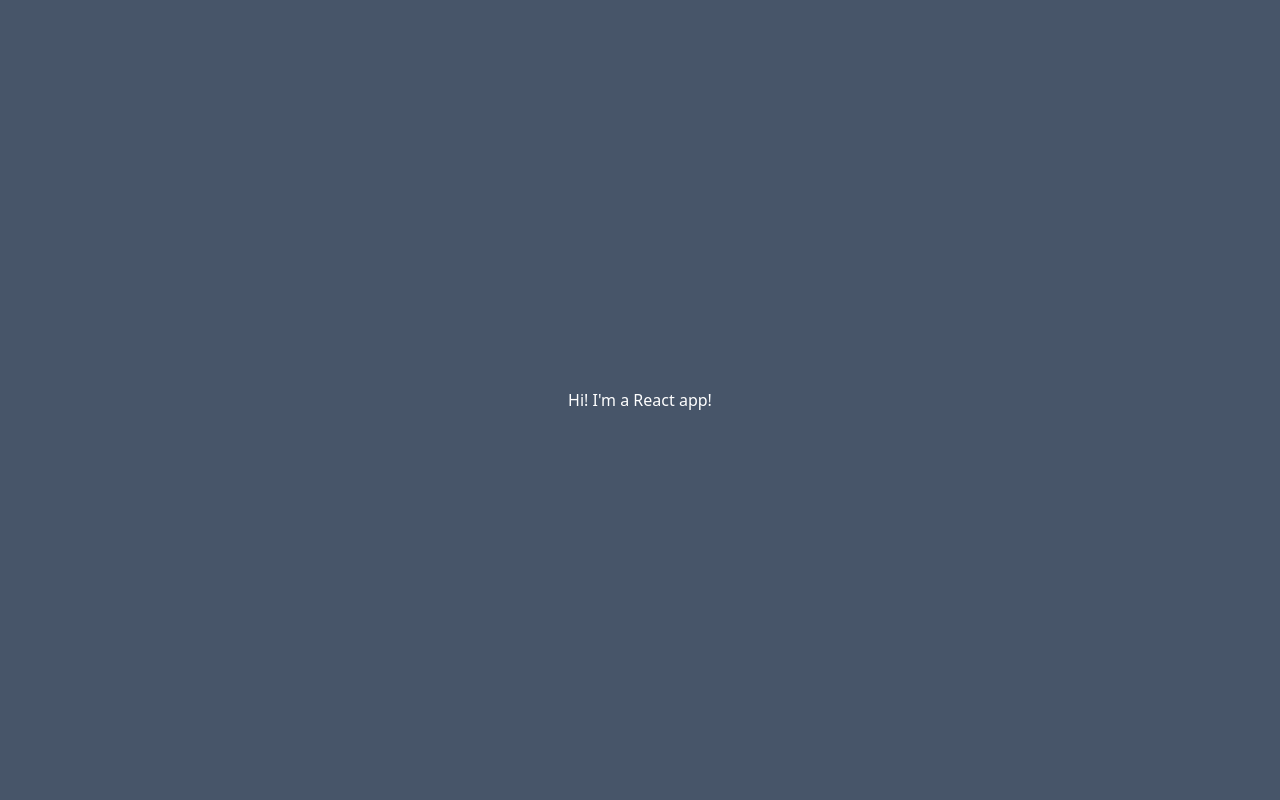
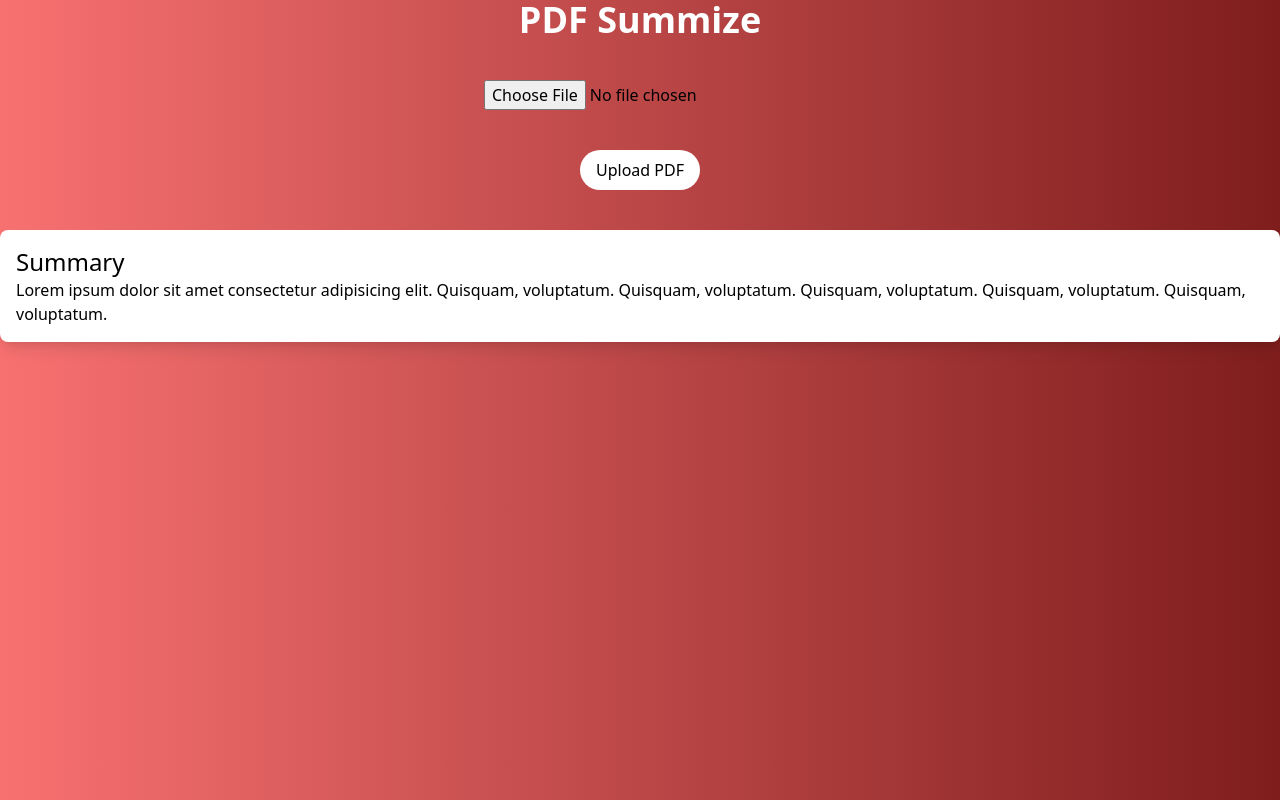
Before and after one commit to manucabral/PDF.Summize, a React (Vite) app: page / in a window 1280 px wide. Built offline with nearby package versions, Linux system fonts and the light colour scheme.

Commit message:
feat(app): home

```diff
--- a/src/App.jsx
+++ b/src/App.jsx
@@ -1,7 +1,19 @@
 export default function App() {
     return (
-        <div className="flex items-center justify-center w-full h-screen bg-slate-600">
-            <h1 className="text-white">Hi! I'm a React app!</h1>
+        <div className="flex flex-col items-center gap-10 bg-gradient-to-r from-red-400 to-red-900 h-screen">
+            <h1 className="text-4xl font-bold text-white">PDF Summize</h1>
+            <input type="file" />
+            <button className="bg-white text-black rounded-full px-4 py-2 hover:bg-gray-200">
+                Upload PDF
+            </button>
+            <div className="bg-white rounded-lg shadow-lg p-4">
+                <h2 className="text-2xl">Summary</h2>
+                <p>
+                    Lorem ipsum dolor sit amet consectetur adipisicing elit.
+                    Quisquam, voluptatum. Quisquam, voluptatum. Quisquam,
+                    voluptatum. Quisquam, voluptatum. Quisquam, voluptatum.
+                </p>
+            </div>
         </div>
     )
 }
```
